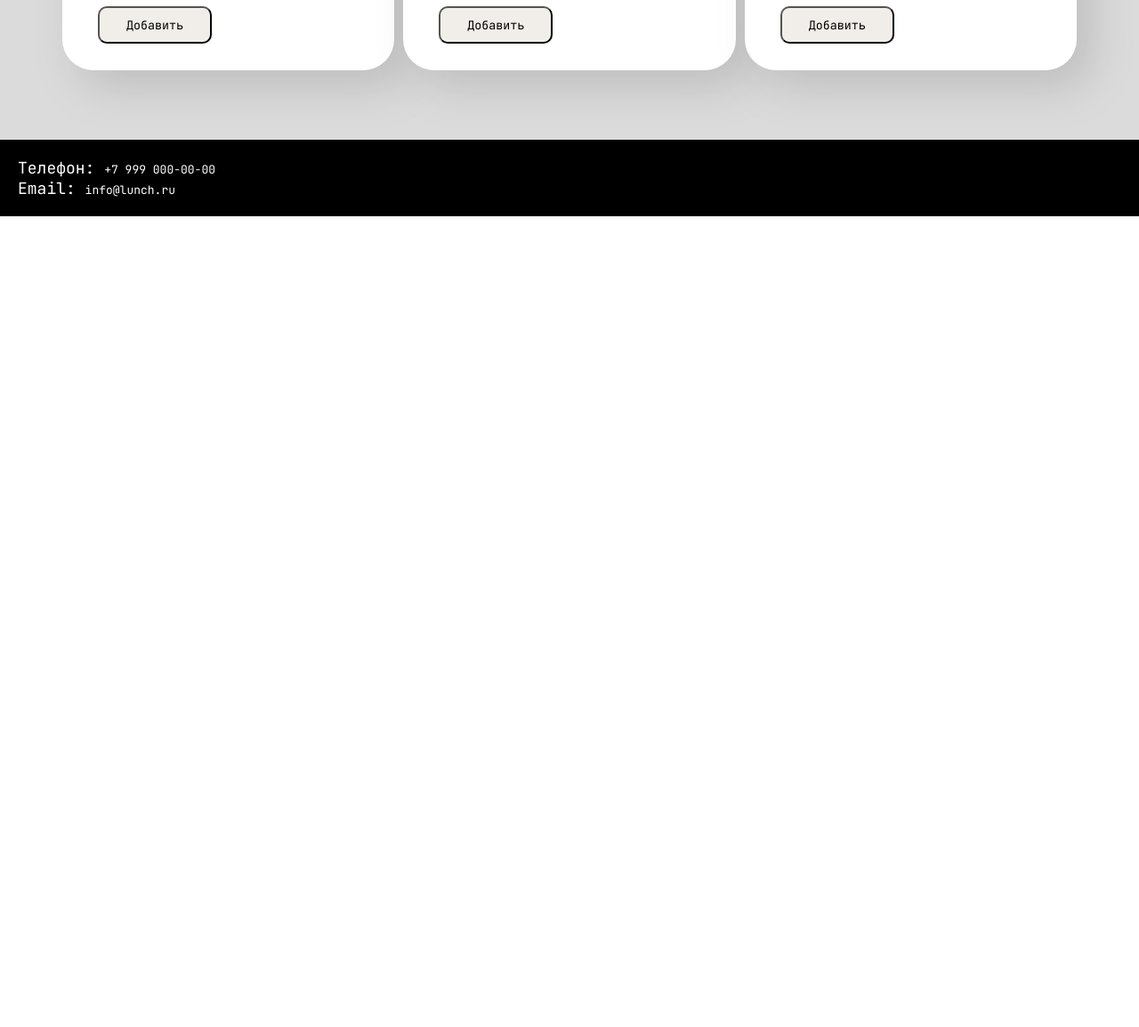
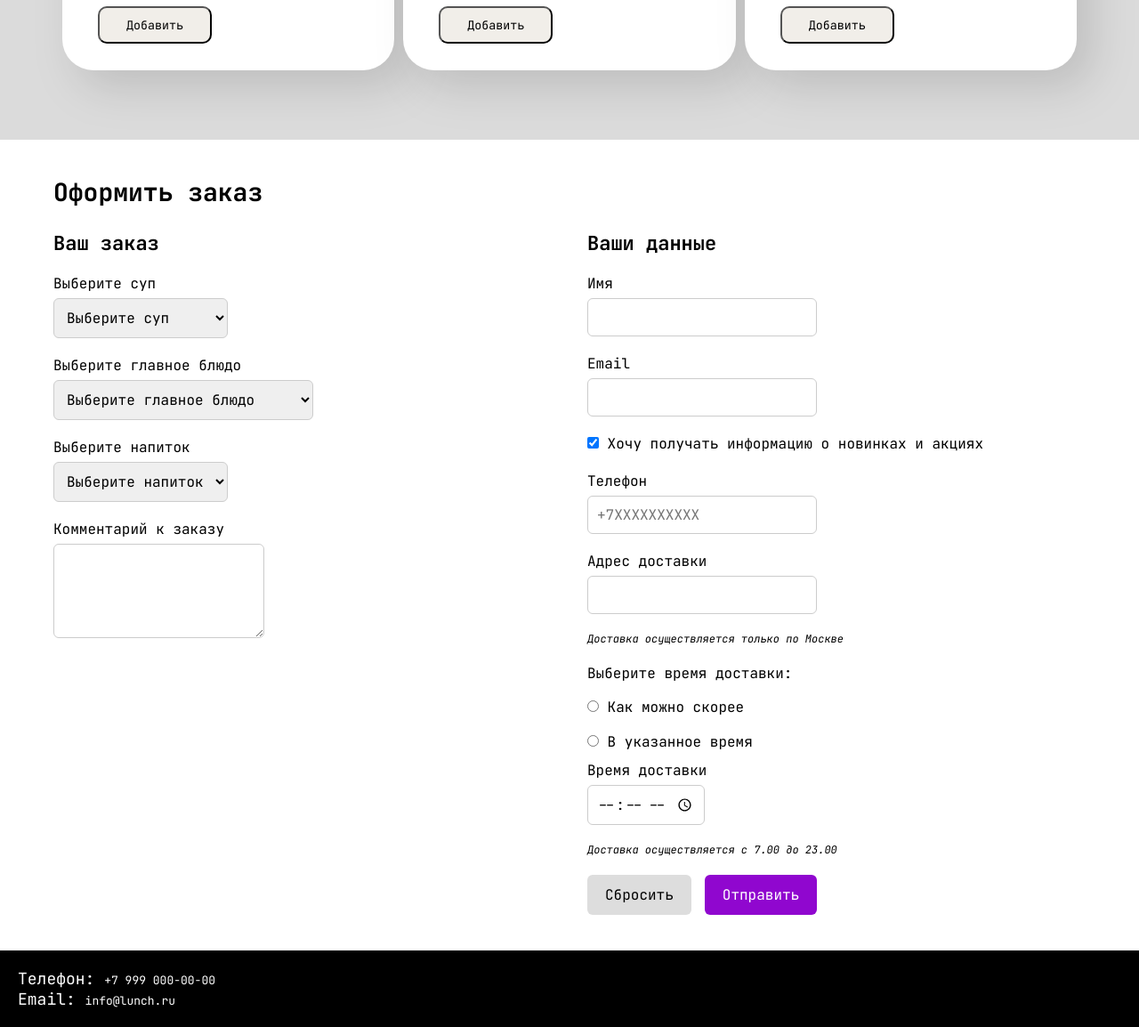
Before and after one commit to xseniaKri/web-tech, a plain HTML site: page lunch.html in a window 1280 px wide. Shown: the part 1847-3001 px from the top of the page at 89% size. Before the commit the page ends 2090 px from the top, so only its background shows below. Drawn offline with Linux system fonts and the light colour scheme.

Commit message:
сделала лр3

```diff
--- a/lunch.css
+++ b/lunch.css
@@ -65,6 +65,102 @@
     background: #aaaaaa;
 }
 
+
+.order-section {
+    padding: 40px 20px;
+    max-width: 1200px;
+    margin: 0 auto;
+  }
+
+  .order-title {
+    font-size: 28px;
+    margin-bottom: 25px;
+  }
+
+  .order-form {
+    display: grid;
+    grid-template-columns: 1fr 1fr;
+    gap: 40px;
+  }
+
+  .order-column h3 {
+    font-size: 22px;
+    margin-bottom: 20px;
+  }
+
+  .order-column label {
+    display: block;
+    margin-bottom: 6px;
+    font-size: 16px;
+  }
+
+  .order-column select,
+  .order-column input,
+  .order-column textarea {
+    padding: 10px;
+    font-size: 16px;
+    margin-bottom: 20px;
+    border-radius: 6px;
+    border: 1px solid #ccc;
+  }
+
+  .checkbox-label {
+    display: grid;
+    align-items: start;
+    gap: 10px;
+    margin-bottom: 20px;
+    font-size: 16px;
+  }
+
+  .radio-title {
+    font-size: 16px;
+    margin: 20px 0 10px 0;
+  }
+
+  .radio-row {
+    display: flex;
+    align-items: center;
+    gap: 10px;
+    margin-bottom: 10px;
+  }
+
+  .radio-row input[type="radio"] {
+    margin: 10px 0;
+  }
+
+
+
+  .form-buttons {
+    margin-top: 20px;
+    display: flex;
+    gap: 15px;
+  }
+
+  .btn-reset,
+  .btn-submit {
+    padding: 12px 20px;
+    font-size: 16px;
+    border-radius: 6px;
+    cursor: pointer;
+    border: none;
+  }
+
+  .btn-reset {
+    background: #ddd;
+  }
+
+  .btn-submit {
+    background: #9007cf;
+    color: white;
+  }
+
+  .constraint {
+    font-style: italic;
+    font-size: 12px;
+  }
+
+
+
 @media (max-width: 800px){
     .products-grid { grid-template-columns: repeat(2,1fr); }
 
--- a/lunch.html
+++ b/lunch.html
@@ -128,6 +128,97 @@
       </section>
     </main>
 
+    <section class="order-section">
+      <h2 class="order-title">Оформить заказ</h2>
+
+      <form action="https://httpbin.org/post" method="post" class="order-form">
+
+        <div class="order-column">
+          <h3>Ваш заказ</h3>
+
+          <label for="soup">Выберите суп</label>
+          <select id="soup" name="soup" required>
+            <option value="">Выберите суп</option>
+            <option value="gaspacho">Гаспачо</option>
+            <option value="mushroom">Грибной суп-пюре</option>
+            <option value="norwegian">Норвежский суп</option>
+          </select>
+
+          <label for="main">Выберите главное блюдо</label>
+          <select id="main" name="main" required>
+            <option value="">Выберите главное блюдо</option>
+            <option value="potatoes_mushrooms">Жареная картошка с грибами</option>
+            <option value="lasagna">Лазанья</option>
+            <option value="chicken_cutlets">Котлеты из курицы с пюре</option>
+          </select>
+
+          <label for="drink">Выберите напиток</label>
+          <select id="drink" name="drink" required>
+            <option value="">Выберите напиток</option>
+            <option value="orange_juice">Апельсиновый сок</option>
+            <option value="apple_juice">Яблочный сок</option>
+            <option value="carrot_juice">Морковный сок</option>
+          </select>
+
+          <label for="comment">Комментарий к заказу</label>
+          <textarea id="comment" name="comment" rows="4"></textarea>
+        </div>
+
+        <div class="order-column">
+          <h3>Ваши данные</h3>
+
+          <label for="name">Имя</label>
+          <input id="name" name="name" type="text" required>
+
+          <label for="email">Email</label>
+          <input id="email" name="email" type="email" required>
+
+          <label class="checkbox-label">
+            <input type="checkbox" name="subscribe" checked>
+            Хочу получать информацию о новинках и акциях
+          </label>
+
+          <label for="phone">Телефон</label>
+          <input id="phone" name="phone" type="tel" required pattern="^\+7\d{10}$" placeholder="+7XXXXXXXXXX" title="Введите номер в формате +7XXXXXXXXXX или 8XXXXXXXXXX">
+
+          <label for="address">Адрес доставки</label>
+          <input id="address" name="address" type="text" required>
+          <p class="constraint">Доставка осуществляется только по Москве</p>
+
+          <p class="radio-title">Выберите время доставки:</p>
+          <label class="radio-row">
+            <input type="radio" name="delivery" value="fast">
+            <span>Как можно скорее</span>
+          </label>
+
+          <label class="radio-row">
+            <input type="radio" name="delivery" value="exact">
+            <span>В указанное время</span>
+          </label>
+
+
+
+          <label for="time">Время доставки</label>
+          <input
+            id="time"
+            name="time"
+            type="time"
+            min="07:00"
+            max="23:00"
+            step="300"
+          >
+          <p class="constraint">Доставка осуществляется с 7.00 до 23.00</p>
+
+          <div class="form-buttons">
+            <button type="reset" class="btn-reset">Сбросить</button>
+            <button type="submit" class="btn-submit">Отправить</button>
+          </div>
+        </div>
+
+      </form>
+    </section>
+
+
     <footer id="contacts">
       <p>Телефон: <a href="tel:+79990000000">+7 999 000-00-00</a></p>
       <p>Email: <a href="mailto:info@lunch.ru">info@lunch.ru</a></p>
```
